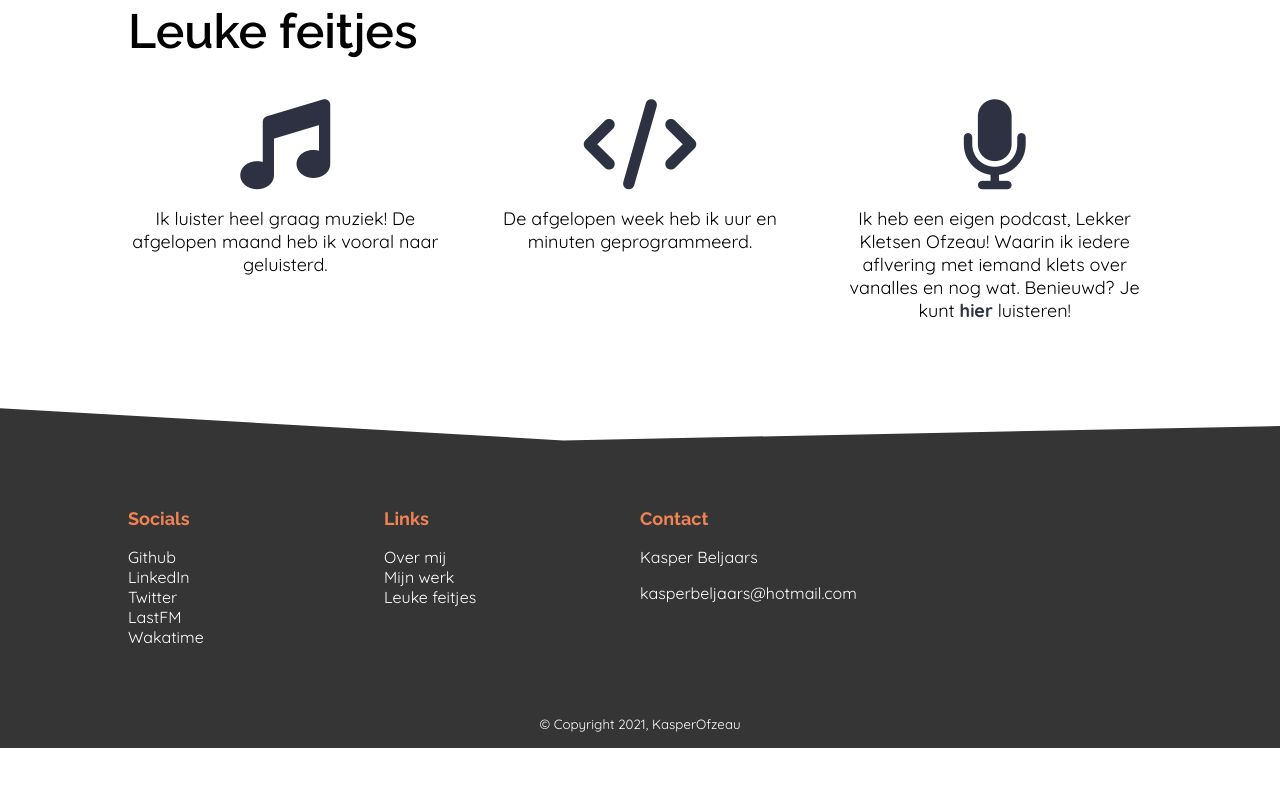
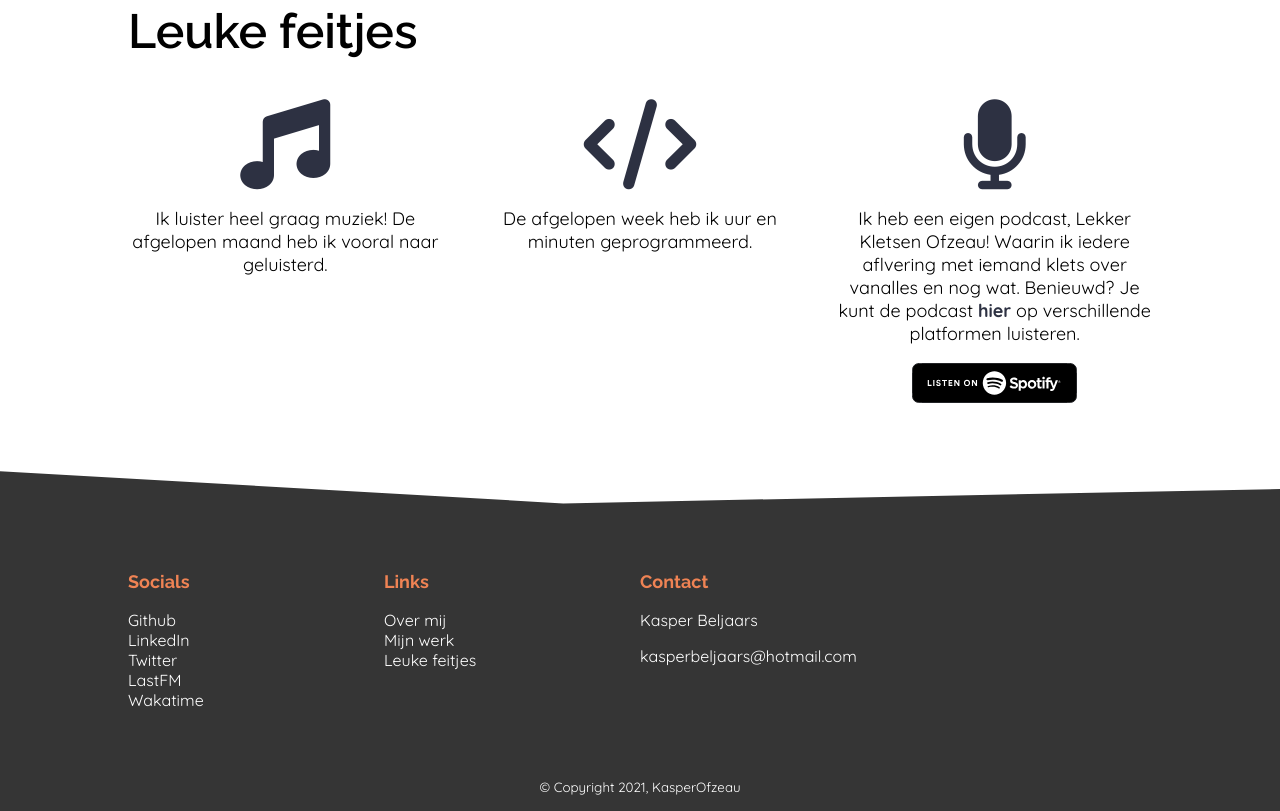
Before and after one commit to KasperOfzeau/personal-website, a plain HTML site: page index.html in a window 1280 px wide. Shown: the part 2416-3227 px from the top of the page. Before the commit the page ends 3164 px from the top, so only its background shows below. Drawn offline with nearby package versions, Linux system fonts and the light colour scheme; no server answers; a script that the page names is missing.

Commit message:
Added listen on spotify button

```diff
--- a/css/style.scss
+++ b/css/style.scss
@@ -479,6 +479,11 @@ h2 {
       font-size: 18px;
       text-align: center;
     }
+
+    img {
+      margin: auto;
+      display: block;
+    }
   }
 }
 
--- a/index.html
+++ b/index.html
@@ -129,8 +129,14 @@
             </div>
             <div>
                 <a href="https://linktr.ee/KasperOfzeau" target="_blank"><i class="fas fa-microphone"></i></a>
-                <p>Ik heb een eigen podcast, Lekker Kletsen Ofzeau! Waarin ik iedere aflvering met iemand klets over
-                    vanalles en nog wat. Benieuwd? Je kunt <a href="https://linktr.ee/KasperOfzeau" target="_blank">hier</a> luisteren! </p>
+                <p>
+                    Ik heb een eigen podcast, Lekker Kletsen Ofzeau! Waarin ik iedere aflvering met iemand klets over
+                    vanalles en nog wat. Benieuwd? Je kunt de podcast <a href="https://linktr.ee/KasperOfzeau" target="_blank">hier</a>
+                     op verschillende platformen luisteren.
+                </p>
+                <a href="https://open.spotify.com/show/4vNkYHZQHCO4oXpzidoX6h?si=lUR5Qq15TliEjFuf9sUgow&nd=1" target="_blank">
+                    <img src="/images/spotify-podcast-badge-blk-wht-165x40.svg" alt="listen on spotify">
+                </a>
             </div>
         </div>
     </section>
@@ -178,7 +184,7 @@
 
 <!-- JS -->
 <script src="https://ajax.googleapis.com/ajax/libs/jquery/3.6.0/jquery.min.js"></script>
-<script src="https://kit.fontawesome.com/43cb1f62eb.js" crossorigin="anonymous"></script>
+<script src="https://kit.fontawesome.com/ceca6c7c7a.js" crossorigin="anonymous"></script>
 <script src="js/main.js"></script>
 <script src="js/wakatime.js"></script>
 </body>
```
Also changed, not shown: css/style.css, images/spotify-podcast-badge-blk-wht-165x40.svg (added), 1 other file.
